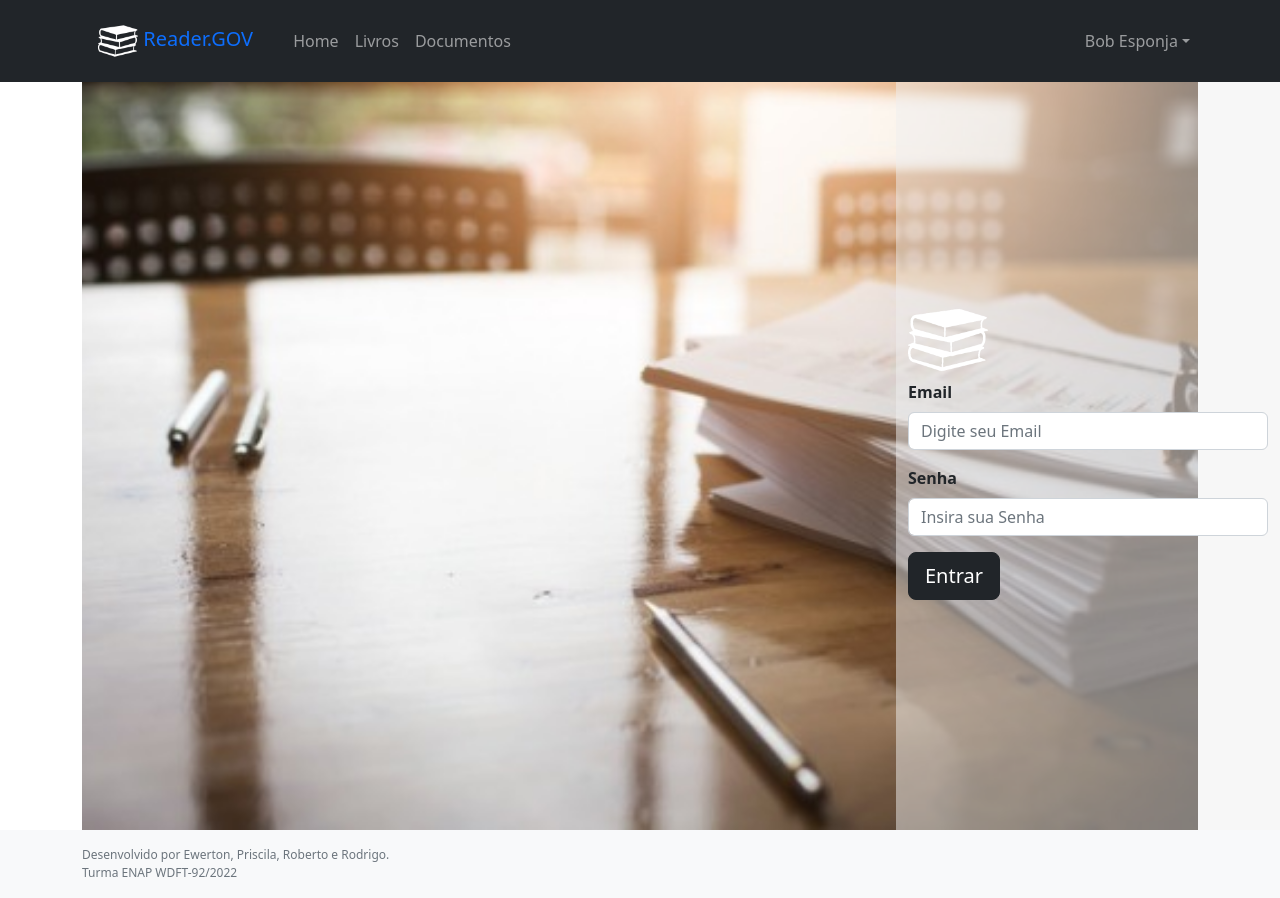
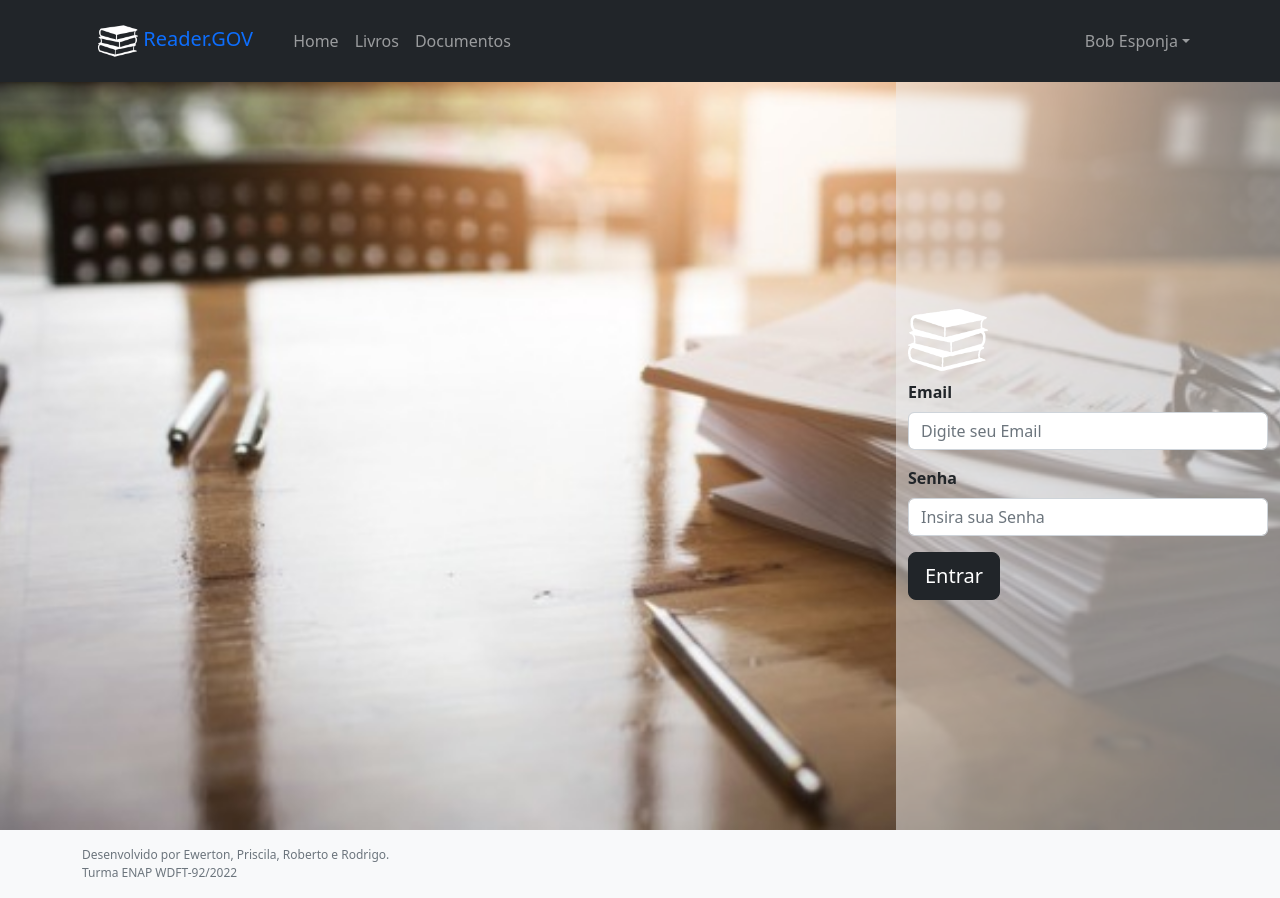
Before and after one commit to ewertonvaz/reader-gov-front, a React (Create React App) app: page /login in a window 1280 px wide. Built offline with nearby package versions, Linux system fonts and the light colour scheme.

Commit message:
login passando o token para o localStorage

```diff
--- a/src/App.css
+++ b/src/App.css
@@ -143,6 +143,7 @@ a {
 .signUp-container{
   background-image: url('./assets/white-background-images-for-website-white-wallpapers-hd-2014-onlybackground-image.jpg');
     height: 95vh;
+    width: 100vw;
     background-position: center;
     background-size: cover;
     background-repeat: no-repeat;
--- a/src/App.js
+++ b/src/App.js
@@ -28,7 +28,7 @@ function App() {
         <NavBar />
         <Toaster />
 
-        <div className="container">
+        <div >
           <Routes>
             <Route path="/" element={<HomePage />}></Route>
             <Route path="/books" element={<BooksPage />}></Route>
--- a/src/pages/LoginPage.jsx
+++ b/src/pages/LoginPage.jsx
@@ -20,6 +20,7 @@ function LoginPage() {
   }
 
   async function handleSubmit(e) {
+    alert("Login confirmado")
     e.preventDefault();
     try {
       const response = await api.post("/user/login", form);
@@ -51,7 +52,7 @@ function LoginPage() {
       <div className="loginSide">
       <Container>
       <img src={logo} width="80" alt="logo"/>
-        <Form>
+        <Form onSubmit={handleSubmit}>
           <Form.Group
             className="mb-3"
             controlId="formBasicEmail"
@@ -60,6 +61,7 @@ function LoginPage() {
             <Form.Control
               type="email"
               placeholder="Digite seu Email"
+              onChange={handleChange}
             />
 
           </Form.Group>
@@ -72,6 +74,7 @@ function LoginPage() {
             <Form.Control
               type="password"
               placeholder="Insira sua Senha"
+              onChange={handleChange}
             />
           </Form.Group>
           <Form.Group
```
